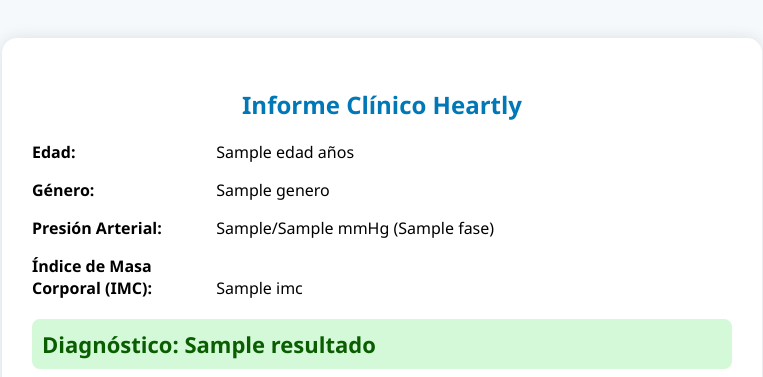
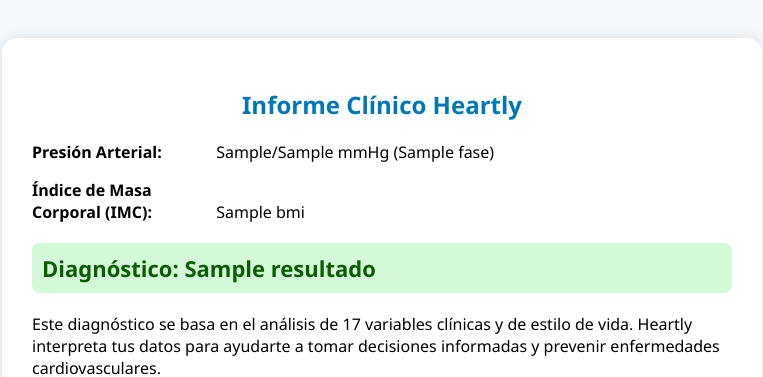
Before and after one commit to Bercelio/Heartley, a Flask app: template app/templates/resultado.html in a window 1280 px wide. Shown: the top 377 px of the page, without its empty margins (258-1021 px from the left). Run offline with Flask 3, Linux system fonts and the light colour scheme; the template is opened without the code that fills it: most values are stand-ins (such as "Sample title", 1, 10 or a date in 2020); parts of the project's set-up code (start-up, migrations or seed data) failed here and were passed over.

Commit message:
Update resultado.html

```diff
--- a/app/templates/resultado.html
+++ b/app/templates/resultado.html
@@ -61,10 +61,8 @@
         <h2>Informe Clínico Heartly</h2>
 
         <div class="datos">
-            <p><strong>Edad:</strong> {{ edad }} años</p>
-            <p><strong>Género:</strong> {{ genero }}</p>
             <p><strong>Presión Arterial:</strong> {{ ap_hi }}/{{ ap_lo }} mmHg ({{ fase }})</p>
-            <p><strong>Índice de Masa Corporal (IMC):</strong> {{ imc }}</p>
+            <p><strong>Índice de Masa Corporal (IMC):</strong> {{ bmi }}</p>
         </div>
 
         <div class="diagnostico">
@@ -73,7 +71,7 @@
             </div>
             <p>
                 Este diagnóstico se basa en el análisis de 17 variables clínicas y de estilo de vida.
-                <strong>Heartly</strong> interpreta tus datos para ayudarte a tomar decisiones informadas y prevenir enfermedades cardiovasculares.
+                Heartly interpreta tus datos para ayudarte a tomar decisiones informadas y prevenir enfermedades cardiovasculares.
             </p>
         </div>
 
```
